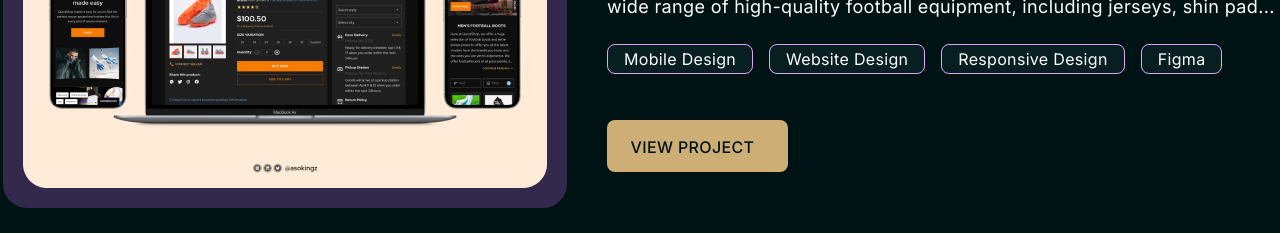
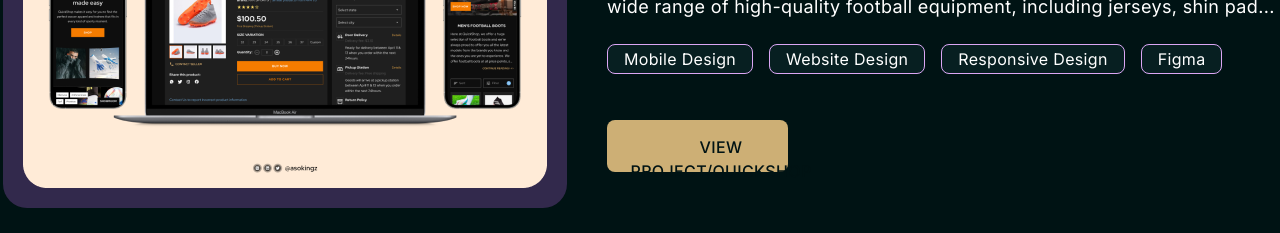
Before and after one commit to Maxwell011/portfolio-design, a Next.js app: page / in a window 1280 px wide. Shown: the part 1620-1853 px from the top of the page. Built offline with nearby package versions, Linux system fonts and the light colour scheme.

Commit message:
Update link in WORK_DATA constant

```diff
--- a/constants/index.ts
+++ b/constants/index.ts
@@ -15,7 +15,7 @@ export const WORK_DATA = [
     description:
       "Welcome to our one-stop online store for all your football needs! We offer a wide range of high-quality football equipment, including jerseys, shin pad...",
     tech: ["Mobile Design", "Website Design", "Responsive Design", "Figma"],
-    link: "",
+    link: "/Quickshop",
   },
   {
     image: "/Rectangle 23 (4).png",
```
